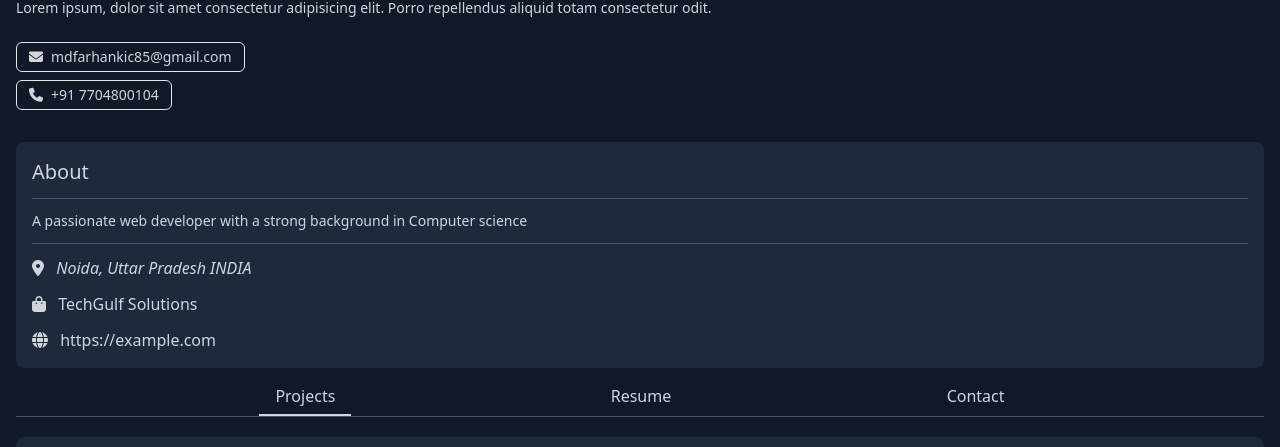
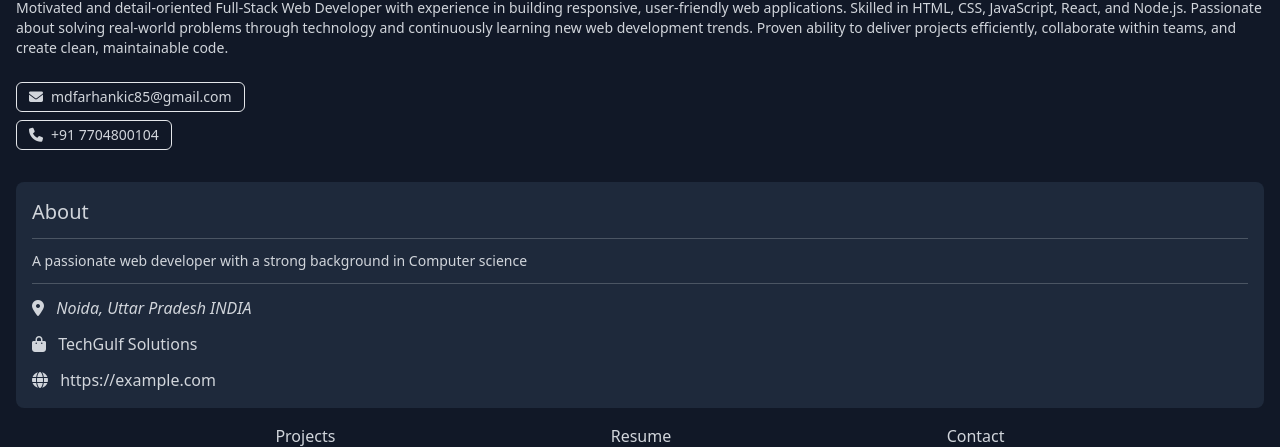
Before and after one commit to farahn0104/portfolio-farhan, a website: page index.html in a window 1280 px wide. Shown: the part 330-777 px from the top of the page. Drawn offline with Linux system fonts and the light colour scheme.

Commit message:
Update index.html

```diff
--- a/index.html
+++ b/index.html
@@ -38,9 +38,11 @@
             <div id="profile" class="">
                 <h4 class="mt-2 text-sm">Frontend Developer</h4>
                 <h1 class="font-semibold text-3xl pb-2">Farhan Ahmad</h1>
-                <p class="text-sm pb-2 ">Lorem ipsum, dolor sit amet consectetur adipisicing elit. Porro repellendus
-                    aliquid
-                    totam consectetur odit.</p>
+                <p class="text-sm pb-2 ">Motivated and detail-oriented Full-Stack Web Developer with experience in building responsive, user-friendly web
+                    applications. Skilled in HTML, CSS, JavaScript, React, and Node.js. Passionate about solving real-world problems through technology
+                    and continuously learning new web development trends. Proven ability to deliver projects efficiently, collaborate within teams,
+                    and create clean, maintainable code.
+                </p>
 
                 <div id="personal-details" class="mt-4 flex flex-col gap-2 text-sm">
 
@@ -285,8 +287,6 @@
                     </div>
                 </div>
             </div>
->
-
             <div class="flex items-center">
                 <div class="mx-4 my-2 flex items-center gap-4">
                     <i class="mr-2 fa-solid fa-location-dot"></i>
```
